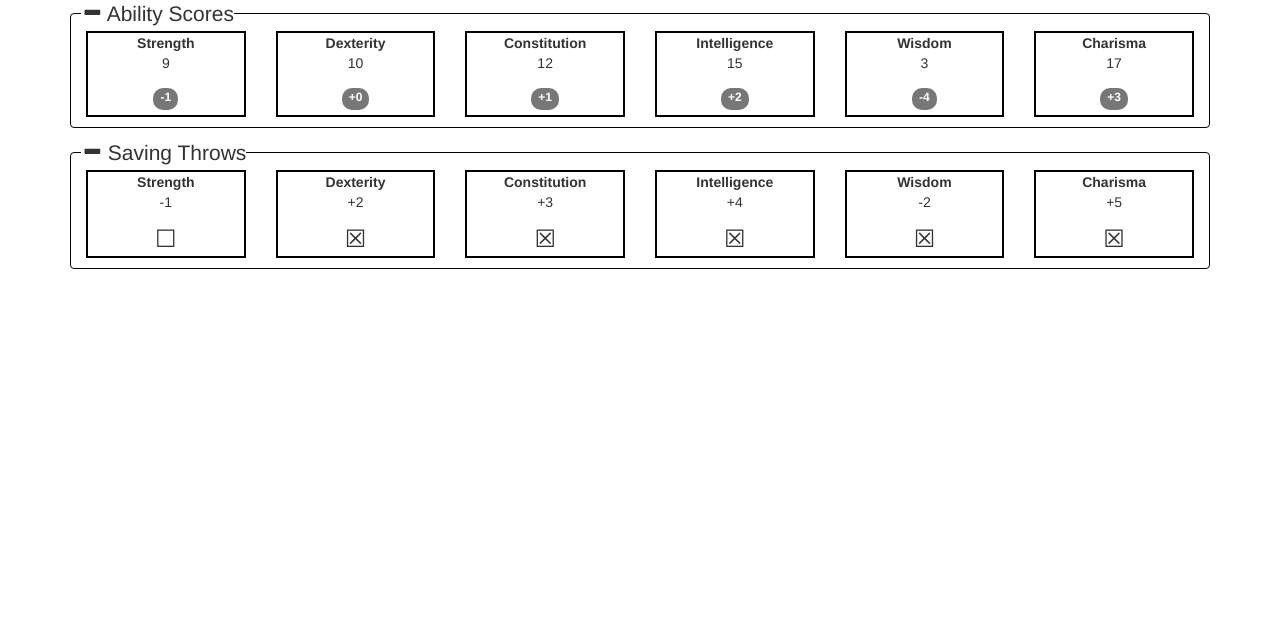
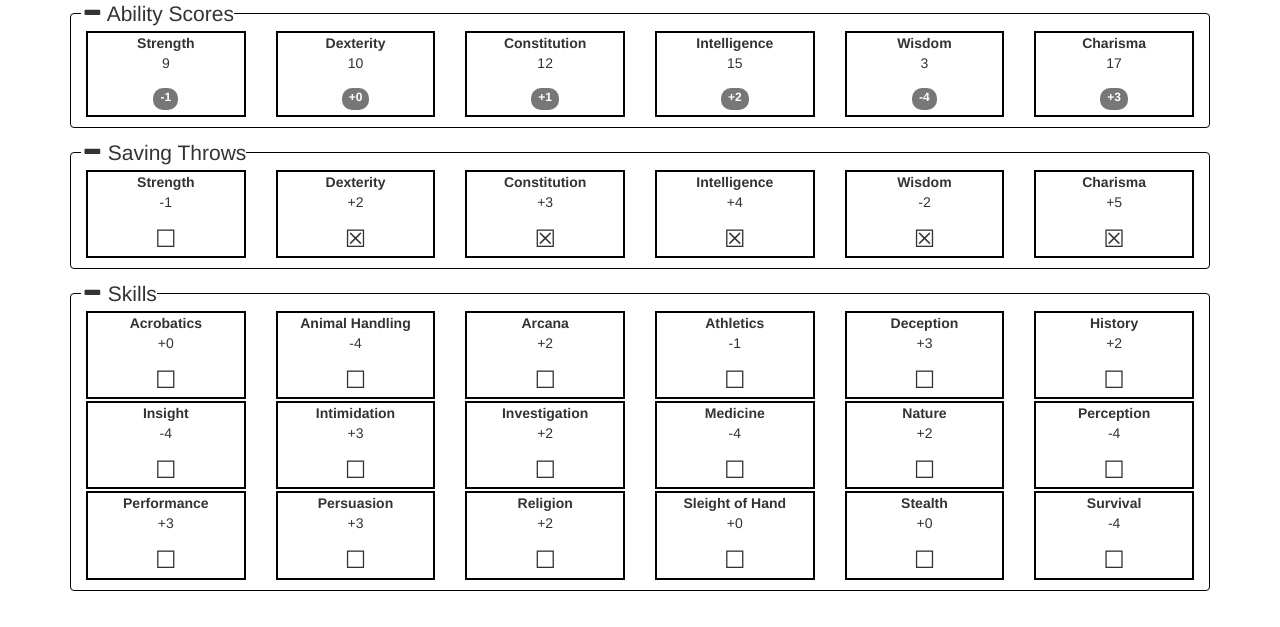
Before and after one commit to degustaf/symmetrical-eureka, a Django app: page /character/00000000-0000-0000-0000-000000000000/ in a window 1280 px wide. Shown: the part 173-800 px from the top of the page. Run offline with Django 3.2, Linux system fonts and the light colour scheme; a user stored in the database is signed in; data comes from the database, SQL or seed files in the repository; parts of the project's set-up code (start-up, migrations or seed data) failed here and were passed over; some libraries are stand-ins or nearby versions.

Commit message:
Intermediate commit

```diff
--- a/SymmetricalEureka/models.py
+++ b/SymmetricalEureka/models.py
@@ -3,6 +3,7 @@
 Django Models
 """
 from __future__ import unicode_literals, division
+from re import sub
 from uuid import uuid4
 
 from django.conf import settings
@@ -149,7 +150,7 @@ class Skills(models.Model):
                               self.proficient,
                               self.ability_score.character.proficiency_bonus)
 
-        # mod = AbilityScores.ability_score_mod(self.ability_score.value)
-        # if self.proficient:
-        #     return mod + self.ability_score.character.proficiency_bonus
-        # return mod
+    @property
+    def id_name(self):
+        """ Create a name that is valid for use as an html id."""
+        return sub(' ', '_', self.which)
--- a/SymmetricalEureka/templates/SymmetricalEureka/character.html
+++ b/SymmetricalEureka/templates/SymmetricalEureka/character.html
@@ -44,5 +44,17 @@ $(document).ready(function () {
         </div>
     </fieldset>
 
+    <fieldset class="toggle-border" id="saving-throws">
+        <legend>
+            <span class="glyphicon glyphicon-minus" aria-hidden="true"></span>
+            Skills
+        </legend>
+        <div class="row">
+            {% for skill in skills %}
+                {% bs_skill_display skill %}
+            {% endfor %}
+        </div>
+    </fieldset>
+
 </div>
 {% endblock %}
--- a/SymmetricalEureka/templatetags/SymmetricalEureka.py
+++ b/SymmetricalEureka/templatetags/SymmetricalEureka.py
@@ -89,6 +89,30 @@ def _bs_saving_throw_display(ability_score):
     return html
 
 
+def _bs_skill_display(skill):
+    """
+    Render an html element to display field.
+    """
+    field = skill.which
+    val = "{:+d}".format(skill.bonus)
+    prof = "proficient" if skill.proficient else "unproficient"
+
+    html = format_html("""<div class="col-sm-2 col-xs-4 value-block">
+                    <div>
+                        <label class="control-label" for="id_skill_{name}">
+                            {}
+                        </label>
+                    <p class="sav-score" id="id_skill_{name}">{val}</p>
+                    <div class="as-mod-padding">
+                        <p class="{}" id="id_skill_prof_{name}"></p>
+                    </div></div></div>""",
+                       field,
+                       prof,
+                       val=val,
+                       name=skill.id_name)
+    return html
+
+
 # pylint: disable=invalid-name
 register = template.Library()
 
@@ -115,3 +139,9 @@ def bs_saving_throw_display(ability_score):
 def bs_skills_field(skill):
     """ Wrapper around _bs_skills_field for templates."""
     return _bs_skills_field(skill)
+
+
+@register.simple_tag
+def bs_skill_display(skill):
+    """ Wrapper around _bs_skill_display for templates."""
+    return _bs_skill_display(skill)
--- a/SymmetricalEureka/views.py
+++ b/SymmetricalEureka/views.py
@@ -123,11 +123,18 @@ class DisplayCharacterView(PlayerLoggedIn, DetailView):
 
     def get_context_data(self, **kwargs):
         kwargs['ability_scores'] = self.get_ability_scores()
+        kwargs['skills'] = self.get_skills(kwargs['ability_scores'])
         return super(DisplayCharacterView, self).get_context_data(**kwargs)
 
     def get_ability_scores(self):
-        """ generate a list of the ability scores for the character."""
+        """ Generate a list of the ability scores for the character."""
         return AbilityScores.objects.filter(character=self.player_character)
+
+    # pylint: disable=no-self-use
+    def get_skills(self, ability_scores):
+        """ Generate a list of skills for the character."""
+        return Skills.objects.filter(
+            ability_score__in=ability_scores).order_by('which')
 
 
 def build_kwargs(func, data):
```
